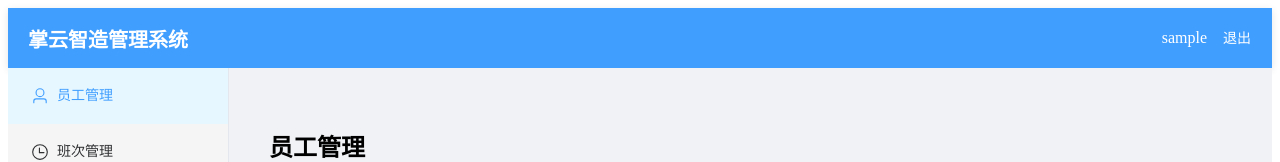
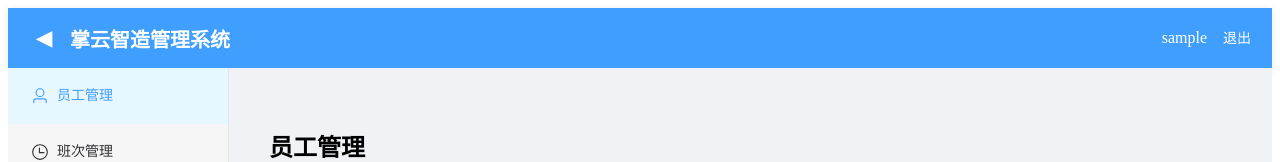
Before and after one commit to dyd196609/pce-erp, a Vue app in the folder frontend/: page /employees in a window 1280 px wide. Shown: the top 162 px of the page. Built offline with nearby package versions, Linux system fonts and the light colour scheme; no server answers; sample sign-in values are in the browser's storage.

Commit message:
Update Dashboard.vue
修改采购订单中的筛选按钮及左边菜单收缩按钮

```diff
--- a/frontend/src/views/Dashboard.vue
+++ b/frontend/src/views/Dashboard.vue
@@ -2,7 +2,12 @@
     <div class="dashboard">
         <!-- 顶部导航栏 -->
         <div class="navbar">
-            <div class="logo">掌云智造管理系统</div>
+            <div class="logo">
+                <span class="menu-toggle" @click="sidebarCollapsed = !sidebarCollapsed">
+                    {{ sidebarCollapsed ? '☰' : '◀' }}
+                </span>
+                掌云智造管理系统
+            </div>
             <div class="user-info">
                 <span>{{ userInfo?.real_name || userInfo?.username || '管理员' }}</span>
                 <el-button type="text" @click="handleLogout">退出</el-button>
@@ -12,8 +17,9 @@
         <!-- 主体布局 -->
         <div class="layout">
             <!-- 侧边栏菜单 -->
-            <div class="sidebar">
-                <el-menu :default-active="activeMenu" @select="handleMenuSelect">
+            <div class="sidebar" :class="{ collapsed: sidebarCollapsed }">
+                <el-menu :default-active="activeMenu" @select="handleMenuSelect" :collapse="sidebarCollapsed"
+                    :collapse-transition="false">
                     <el-menu-item index="employees">
                         <el-icon>
                             <User />
@@ -77,7 +83,7 @@ import {
 
 const router = useRouter()
 const route = useRoute()
-
+const sidebarCollapsed = ref(false)
 const userInfo = ref(JSON.parse(localStorage.getItem('user') || '{}'))
 
 const activeMenu = computed(() => {
@@ -126,6 +132,22 @@ const handleLogout = () => {
 .logo {
     font-size: 20px;
     font-weight: bold;
+    display: flex;
+    align-items: center;
+    gap: 10px;
+}
+
+.menu-toggle {
+    cursor: pointer;
+    font-size: 20px;
+    color: white;
+    display: inline-block;
+    width: 32px;
+    text-align: center;
+}
+
+.menu-toggle:hover {
+    opacity: 0.8;
 }
 
 .user-info {
@@ -150,6 +172,11 @@ const handleLogout = () => {
     border-right: 1px solid #e4e7ed;
     overflow-y: auto;
     flex-shrink: 0;
+    transition: width 0.3s ease;
+}
+
+.sidebar.collapsed {
+    width: 64px;
 }
 
 .content {
@@ -172,4 +199,17 @@ const handleLogout = () => {
 .el-menu-item:hover {
     background: #ecf5ff;
 }
+
+/* 强制折叠效果 */
+.sidebar {
+    width: 220px !important;
+}
+
+.sidebar.collapsed {
+    width: 64px !important;
+}
+
+.sidebar.collapsed .el-menu-item span {
+    display: none !important;
+}
 </style>
```
